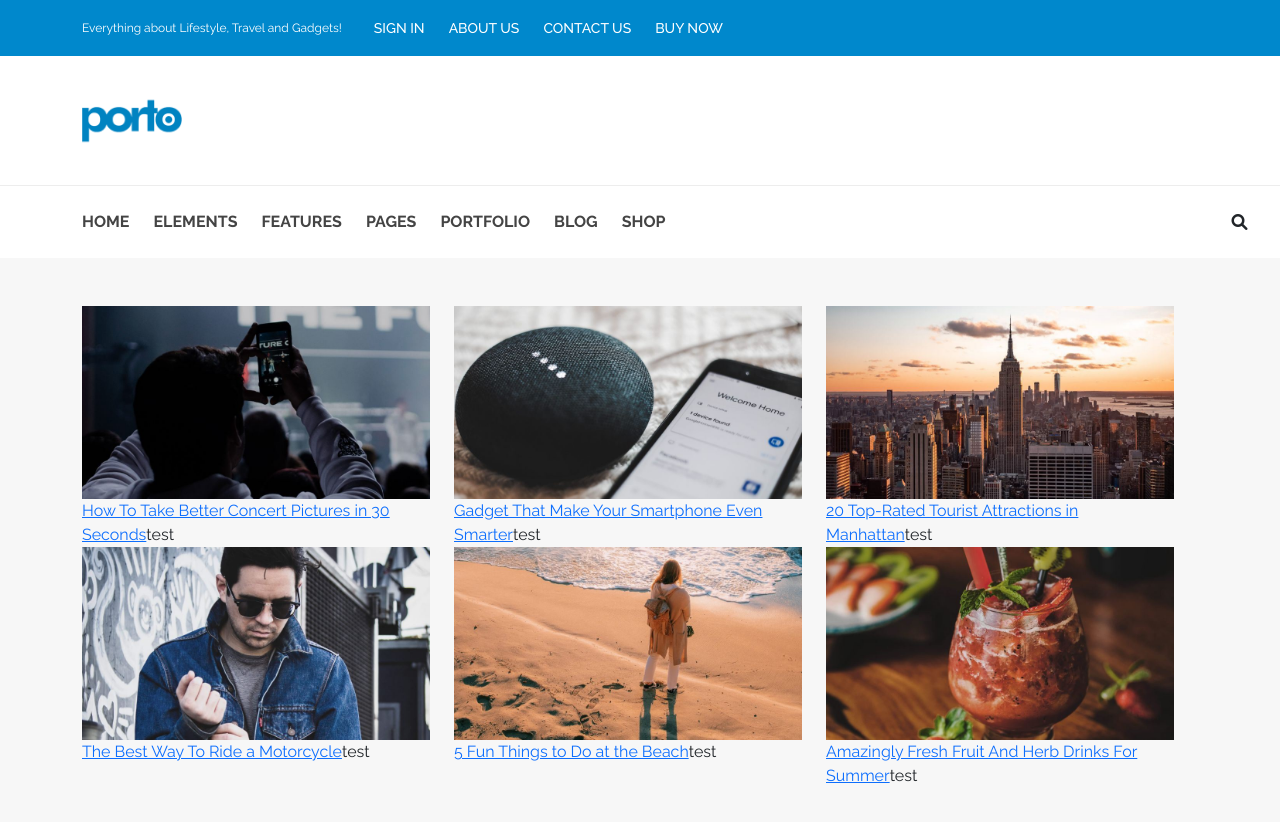
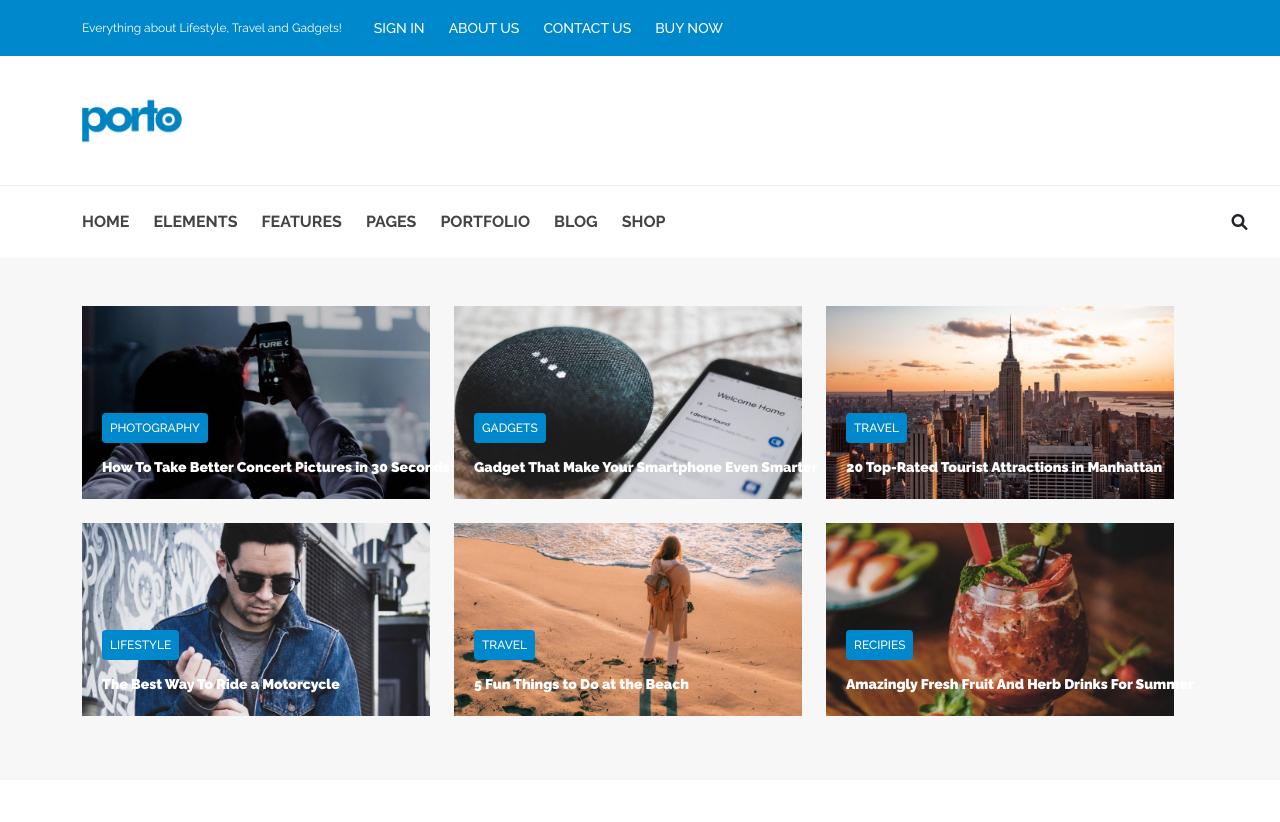
Before and after one commit to pierfrancescoscar/proj-html-vuejs, a Vue app: page / in a window 1280 px wide. Shown: the top 822 px of the page. After the commit the page ends 800 px from the top, so only its background shows below. Built offline with nearby package versions, Linux system fonts and the light colour scheme.

Commit message:
ADD: main articles component in home

```diff
--- a/src/components/MainArticles.vue
+++ b/src/components/MainArticles.vue
@@ -6,9 +6,20 @@
                   <nav>
                       <ul class="d-flex flex-wrap ps-0">
                           <li class="list-unstyled pe-4" v-for="(post, index) in articles" :key="`article-${index}`">
+                              <div>
                                   <img class="img-fluid" :src="require(`@/assets/${post.image}.jpg`)" :alt="post.text">
-                                  <a :href="post.url">{{post.text}}</a>
-                                  <span>test</span>
+
+                                    <div class="post-content w-100">
+                                        <div class="category-tag pb-3">
+                                            <span class="text-white text-uppercase p-2 rounded">
+                                                {{post.category}}
+                                            </span>
+                                        </div>
+                                        <div class="post-title w-100">
+                                            <a class="text-decoration-none text-white" :href="post.url">{{post.text}}</a>
+                                        </div>
+                                    </div>
+                              </div>
                           </li>
                       </ul>
                   </nav>
@@ -37,7 +48,29 @@ section {
 
     li {
         width: calc(100% / 3);
+        position: relative;
 
+    }
+
+    span {
+        font-weight: $medium-fw;
+        font-size: $minor-fs;
+        background-color: $background-4;
+    }
+
+    a {
+        font-size: $medium-fs;
+        font-weight: $extrastrong-fw;
+    }
+
+    li:nth-child(1), li:nth-child(2), li:nth-child(3) {
+        margin-bottom: 1.5rem;
+    }
+
+    .post-content {
+        position: absolute;
+        bottom: 20px;
+        left: 20px;
     }
 
 
--- a/src/style/vars.scss
+++ b/src/style/vars.scss
@@ -46,3 +46,4 @@ $medium-fs: 14px;
 // Font weight
 $medium-fw: 500;
 $strong-fw: 700;
+$extrastrong-fw: 900;
```
